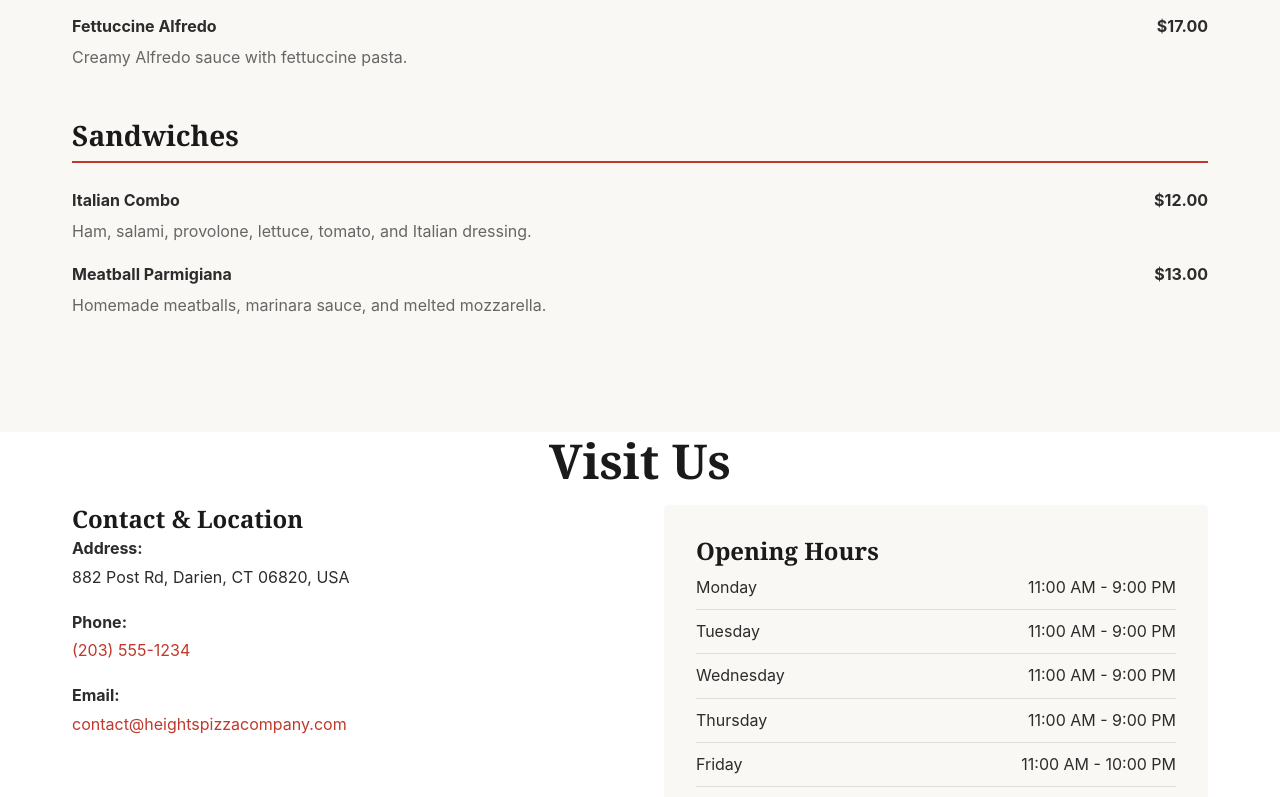
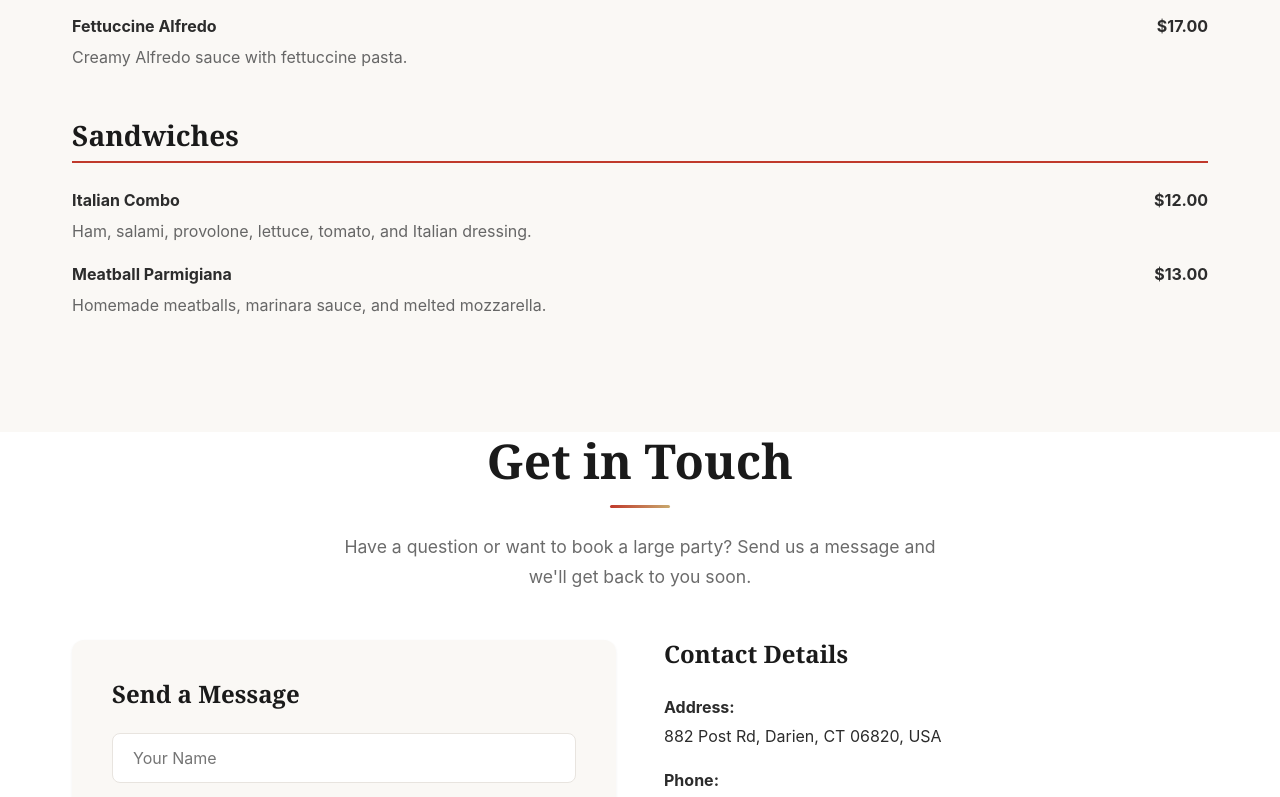
Before and after one commit to GrubTokKora/kora-site-2799c32e-b576-4a66-8534-13c413fe59cc, a React (Vite) app: page / in a window 1280 px wide. Shown: the part 2000-2797 px from the top of the page. Built offline with nearby package versions, Linux system fonts and the light colour scheme.

Commit message:
Deploy staging from Kora

```diff
--- a/index.html
+++ b/index.html
@@ -5,6 +5,7 @@
     <link rel="icon" type="image/svg+xml" href="/vite.svg" />
     <meta name="viewport" content="width=device-width, initial-scale=1.0" />
     <title>Heights Pizza Company</title>
+    <script src="https://www.google.com/recaptcha/api.js" async defer></script>
   </head>
   <body>
     <div
--- a/src/App.tsx
+++ b/src/App.tsx
@@ -16,7 +16,7 @@ function App() {
         <Hero heroData={siteData.hero} actions={siteData.actions} />
         <About description={siteData.business.description} />
         <Menu menuData={siteData.menu} />
-        <Contact contactData={siteData.contact} hoursData={siteData.hours} />
+        <Contact contactData={siteData.contact} hoursData={siteData.hours} businessId={BUSINESS_ID} />
       </main>
       <Footer businessName={siteData.business.name} businessId={BUSINESS_ID} />
     </>
--- /dev/null
+++ b/src/api.ts
@@ -0,0 +1,40 @@
+import { getApiBaseUrl } from './config';
+
+export interface ContactFormData {
+  name: string;
+  email: string;
+  message: string;
+}
+
+export interface SubmitFormPayload {
+  businessId: string;
+  formType: 'contact';
+  formData: ContactFormData;
+  captchaToken: string;
+}
+
+export async function submitContactForm(payload: SubmitFormPayload) {
+  const apiBaseUrl = getApiBaseUrl();
+  const { businessId, formType, formData, captchaToken } = payload;
+
+  const response = await fetch(`${apiBaseUrl}/api/v1/public/forms/submit`, {
+    method: 'POST',
+    headers: {
+      'Content-Type': 'application/json',
+    },
+    body: JSON.stringify({
+      business_id: businessId,
+      form_type: formType,
+      form_data: formData,
+      submitter_email: formData.email,
+      captcha_token: captchaToken,
+    }),
+  });
+
+  if (!response.ok) {
+    const errorData = await response.json().catch(() => ({ message: 'An unknown error occurred while submitting the form.' }));
+    throw new Error(errorData.message || 'Failed to submit form.');
+  }
+
+  return response.json();
+}
--- a/src/components/Contact.tsx
+++ b/src/components/Contact.tsx
@@ -1,11 +1,15 @@
-import type { FC } from 'react';
+import { useState, useEffect, useRef } from 'react';
+import type { FC, FormEvent } from 'react';
 import type { ContactData, Hours } from '../types';
+import { getRecaptchaSiteKey } from '../config';
+import { submitContactForm } from '../api';
 
 const contactGridStyles: React.CSSProperties = {
   display: 'grid',
-  gridTemplateColumns: '1fr 1fr',
+  gridTemplateColumns: 'repeat(auto-fit, minmax(340px, 1fr))',
   gap: '3rem',
   alignItems: 'start',
+  marginTop: '3rem',
 };
 
 const infoBoxStyles: React.CSSProperties = {
@@ -14,28 +18,154 @@ const infoBoxStyles: React.CSSProperties = {
 
 const hoursBoxStyles: React.CSSProperties = {
   background: 'var(--secondary-color)',
-  padding: '2rem',
-  borderRadius: '5px',
+  padding: '2.5rem',
+  borderRadius: 'var(--radius-md)',
+  boxShadow: 'var(--shadow-sm)',
 };
 
 const hoursListStyles: React.CSSProperties = {
   listStyle: 'none',
+  padding: 0,
+  margin: 0,
 };
 
 const hourItemStyles: React.CSSProperties = {
   display: 'flex',
   justifyContent: 'space-between',
-  padding: '0.5rem 0',
-  borderBottom: '1px solid #ddd',
+  padding: '0.75rem 0',
+  borderBottom: '1px solid var(--border-color)',
+  fontSize: '0.95rem',
 };
 
-export const Contact: FC<{ contactData: ContactData; hoursData: Hours }> = ({ contactData, hoursData }) => {
+const formContainerStyles: React.CSSProperties = {
+  background: 'var(--secondary-color)',
+  padding: '2.5rem',
+  borderRadius: 'var(--radius-md)',
+  boxShadow: 'var(--shadow-sm)',
+};
+
+export const Contact: FC<{ contactData: ContactData; hoursData: Hours; businessId: string }> = ({
+  contactData,
+  hoursData,
+  businessId,
+}) => {
+  const [name, setName] = useState('');
+  const [email, setEmail] = useState('');
+  const [message, setMessage] = useState('');
+  const [status, setStatus] = useState<'idle' | 'submitting' | 'success' | 'error'>('idle');
+  const [responseMessage, setResponseMessage] = useState('');
+  const recaptchaRef = useRef<HTMLDivElement>(null);
+  const recaptchaWidgetId = useRef<number | null>(null);
+
+  useEffect(() => {
+    const siteKey = getRecaptchaSiteKey();
+    if (!siteKey) {
+      console.error('reCAPTCHA site key is not configured.');
+      return;
+    }
+
+    const interval = setInterval(() => {
+      if (window.grecaptcha && window.grecaptcha.render && recaptchaRef.current && recaptchaWidgetId.current === null) {
+        clearInterval(interval);
+        recaptchaWidgetId.current = window.grecaptcha.render(recaptchaRef.current, {
+          sitekey: siteKey,
+        });
+      }
+    }, 200);
+
+    return () => clearInterval(interval);
+  }, []);
+
+  const handleSubmit = async (e: FormEvent) => {
+    e.preventDefault();
+    if (status === 'submitting') return;
+
+    setStatus('submitting');
+    setResponseMessage('');
+
+    if (!name || !email || !message) {
+      setStatus('error');
+      setResponseMessage('Please fill out all fields.');
+      return;
+    }
+
+    const token = recaptchaWidgetId.current !== null ? window.grecaptcha.getResponse(recaptchaWidgetId.current) : '';
+    if (!token) {
+      setStatus('error');
+      setResponseMessage('Please complete the security check.');
+      return;
+    }
+
+    try {
+      await submitContactForm({
+        businessId,
+        formType: 'contact',
+        formData: { name, email, message },
+        captchaToken: token,
+      });
+      setStatus('success');
+      setResponseMessage('Thank you! Your message has been sent.');
+      setName('');
+      setEmail('');
+      setMessage('');
+      if (recaptchaWidgetId.current !== null) {
+        window.grecaptcha.reset(recaptchaWidgetId.current);
+      }
+    } catch (error) {
+      setStatus('error');
+      setResponseMessage(error instanceof Error ? error.message : 'An unexpected error occurred.');
+    }
+  };
+
   return (
     <section id="contact" className="container">
-      <h2>Visit Us</h2>
+      <div style={{ textAlign: 'center' }}>
+        <h2>Get in Touch</h2>
+        <div className="section-line" />
+        <p className="section-subtitle">
+          Have a question or want to book a large party? Send us a message and we'll get back to you soon.
+        </p>
+      </div>
+
       <div style={contactGridStyles}>
+        <div style={formContainerStyles}>
+          <h3 style={{ marginBottom: '1.5rem' }}>Send a Message</h3>
+          <form onSubmit={handleSubmit} className="contact-form">
+            <input
+              type="text"
+              placeholder="Your Name"
+              value={name}
+              onChange={(e) => setName(e.target.value)}
+              required
+            />
+            <input
+              type="email"
+              placeholder="Your Email"
+              value={email}
+              onChange={(e) => setEmail(e.target.value)}
+              required
+            />
+            <textarea
+              placeholder="Your Message"
+              value={message}
+              onChange={(e) => setMessage(e.target.value)}
+              required
+            />
+            <div ref={recaptchaRef} style={{ transform: 'scale(0.95)', transformOrigin: '0 0', marginBottom: '1rem' }}></div>
+            <button type="submit" className="btn btn-primary" disabled={status === 'submitting'}>
+              {status === 'submitting' ? 'Sending...' : 'Send Message'}
+            </button>
+            {responseMessage && (
+              <div className={`form-message ${status}`}>
+                {responseMessage}
+              </div>
+            )}
+          </form>
+        </div>
+
+        <div>
           <div style={infoBoxStyles}>
-          <h3>Contact & Location</h3>
+            <h3 style={{ marginBottom: '1.5rem' }}>Contact Details</h3>
             <p>
               <strong>Address:</strong><br />
               {contactData.address}
@@ -49,18 +179,19 @@ export const Contact: FC<{ contactData: ContactData; hoursData: Hours }> = ({ co
               <a href={`mailto:${contactData.email}`}>{contactData.email}</a>
             </p>
           </div>
-        <div style={hoursBoxStyles}>
-          <h3>Opening Hours</h3>
+          <div style={{ ...hoursBoxStyles, marginTop: '2rem' }}>
+            <h3 style={{ marginBottom: '1rem' }}>Opening Hours</h3>
             <ul style={hoursListStyles}>
               {Object.entries(hoursData).map(([day, hours]) => (
                 <li key={day} style={hourItemStyles}>
                   <span>{day}</span>
-                <span>{hours}</span>
+                  <strong>{hours}</strong>
                 </li>
               ))}
             </ul>
           </div>
         </div>
+      </div>
     </section>
   );
 };
--- /dev/null
+++ b/src/config.ts
@@ -0,0 +1,17 @@
+const API_BASE_URL_FALLBACK = 'https://kora-agent.quseappdev.com';
+// This is Google's v2 test key. The production site will have a real key injected.
+const RECAPTCHA_SITE_KEY_FALLBACK = '6LeIxAcTAAAAAJcZVRqyHh71UMIEGNQ_MXjiZKhI';
+
+export function getApiBaseUrl(): string {
+  if (typeof window !== 'undefined' && window.KORA_CONFIG?.apiBaseUrl) {
+    return window.KORA_CONFIG.apiBaseUrl.replace(/\/+$/, '');
+  }
+  return API_BASE_URL_FALLBACK;
+}
+
+export function getRecaptchaSiteKey(): string {
+  if (typeof window !== 'undefined' && window.KORA_CONFIG?.recaptchaSiteKey) {
+    return window.KORA_CONFIG.recaptchaSiteKey;
+  }
+  return RECAPTCHA_SITE_KEY_FALLBACK;
+}
--- a/src/index.css
+++ b/src/index.css
@@ -229,3 +229,55 @@ a:hover { color: var(--accent-light); }
   section { padding: 4rem 0; }
   .container { padding: 0 1.25rem; }
 }
+
+/* Form Styles */
+.contact-form {
+  display: flex;
+  flex-direction: column;
+  gap: 1rem;
+}
+
+.contact-form input,
+.contact-form textarea {
+  width: 100%;
+  padding: 0.875rem 1.25rem;
+  border-radius: var(--radius-sm);
+  border: 1px solid var(--border-color);
+  font-family: var(--font-family-sans);
+  font-size: 1rem;
+  background-color: #fff;
+  transition: border-color var(--transition-fast), box-shadow var(--transition-fast);
+}
+
+.contact-form input:focus,
+.contact-form textarea:focus {
+  outline: none;
+  border-color: var(--accent-color);
+  box-shadow: 0 0 0 3px rgba(217, 83, 79, 0.1);
+}
+
+.contact-form textarea {
+  min-height: 120px;
+  resize: vertical;
+}
+
+.form-message {
+  padding: 1rem;
+  border-radius: var(--radius-sm);
+  margin-top: 0.5rem;
+  text-align: center;
+  font-weight: 500;
+  font-size: 0.9rem;
+}
+
+.form-message.success {
+  background-color: #e8f5e9;
+  color: #2e7d32;
+  border: 1px solid #c8e6c9;
+}
+
+.form-message.error {
+  background-color: #fdecea;
+  color: #c62828;
+  border: 1px solid #f5c2c7;
+}
--- a/src/main.tsx
+++ b/src/main.tsx
@@ -16,9 +16,11 @@ declare global {
     }
     KORA_CONFIG?: {
       apiBaseUrl?: string
+      recaptchaSiteKey?: string
       // Other runtime configuration fields may be added by the backend.
       // This object is intended for environment-specific, non-secret public config.
     }
+    grecaptcha?: any
   }
 }
 
```
Lines whose indentation alone changed are shown as unchanged.
